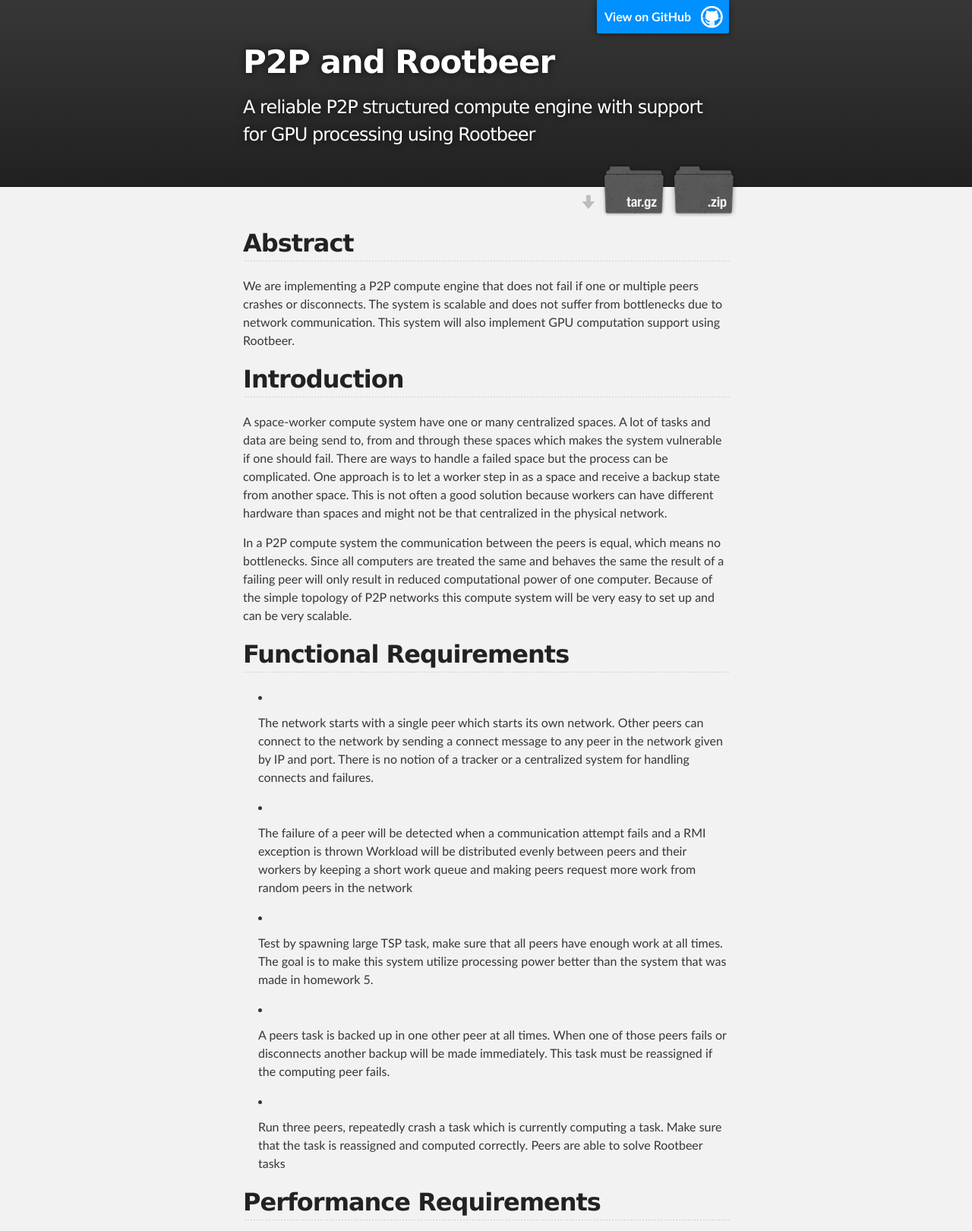
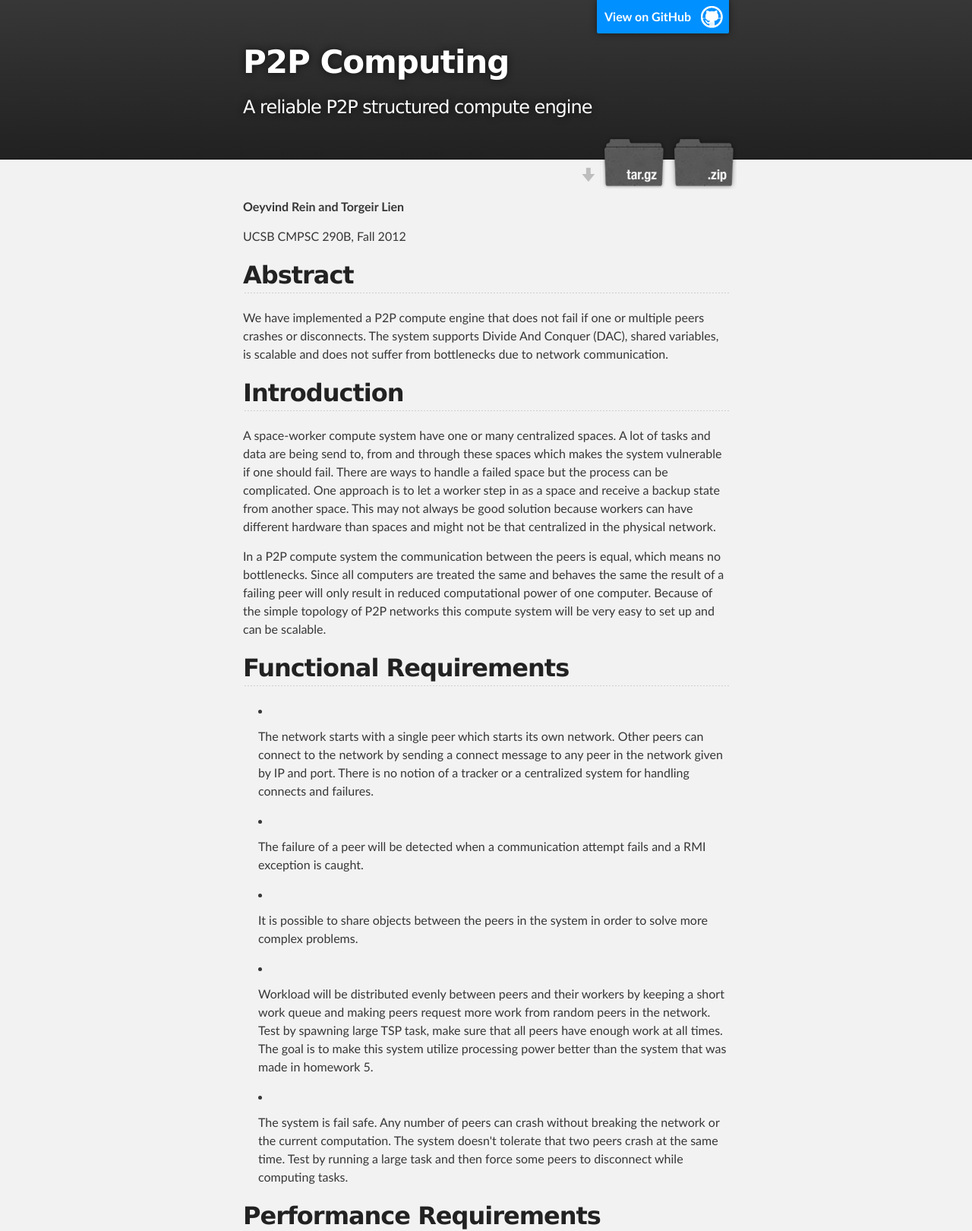
Before and after one commit to 290B/p2p, a plain HTML site: page index.html in a window 1280 px wide. Shown: the top 1620 px of the page at 76% size. Drawn offline with Linux system fonts and the light colour scheme.

```diff
--- a/index.html
+++ b/index.html
@@ -4,11 +4,11 @@
   <head>
     <meta charset='utf-8' />
     <meta http-equiv="X-UA-Compatible" content="chrome=1" />
-    <meta name="description" content="P2P and Rootbeer : A reliable P2P structured compute engine with support for GPU processing using Rootbeer " />
+    <meta name="description" content="P2P Computing : A reliable P2P structured compute engine" />
 
     <link rel="stylesheet" type="text/css" media="screen" href="stylesheets/stylesheet.css">
 
-    <title>P2P and Rootbeer</title>
+    <title>P2P Computing</title>
   </head>
 
   <body>
@@ -18,8 +18,8 @@
         <header class="inner">
           <a id="forkme_banner" href="https://github.com/290B/p2p">View on GitHub</a>
 
-          <h1 id="project_title">P2P and Rootbeer</h1>
-          <h2 id="project_tagline">A reliable P2P structured compute engine with support for GPU processing using Rootbeer </h2>
+          <h1 id="project_title">P2P Computing</h1>
+          <h2 id="project_tagline">A reliable P2P structured compute engine</h2>
 
             <section id="downloads">
               <a class="zip_download_link" href="https://github.com/290B/p2p/zipball/master">Download this project as a .zip file</a>
@@ -31,33 +31,37 @@
     <!-- MAIN CONTENT -->
     <div id="main_content_wrap" class="outer">
       <section id="main_content" class="inner">
-        <h2>Abstract</h2>
+        <p><strong>Oeyvind Rein and Torgeir Lien</strong></p>
 
-<p>We are implementing a P2P compute engine that does not fail if one or multiple peers crashes or disconnects. The system is scalable and does not suffer from bottlenecks due to network communication. This system will also implement GPU computation support using Rootbeer.</p>
+<p>UCSB CMPSC 290B, Fall 2012</p>
+
+<h2>Abstract</h2>
+
+<p>We have implemented a P2P compute engine that does not fail if one or multiple peers crashes or disconnects. The system supports Divide And Conquer (DAC), shared variables, is scalable and does not suffer from bottlenecks due to network communication. </p>
 
 <h2>Introduction</h2>
 
-<p>A space-worker compute system have one or many centralized spaces. A lot of tasks and data are being send to, from and through these spaces which makes the system vulnerable if one should fail. There are ways to handle a failed space but the process can be complicated. One approach is to let a worker step in as a space and receive a backup state from another space. This is not often a good solution because workers can have different hardware than spaces and might not be that centralized in the physical network. </p>
+<p>A space-worker compute system have one or many centralized spaces. A lot of tasks and data are being send to, from and through these spaces which makes the system vulnerable if one should fail. There are ways to handle a failed space but the process can be complicated. One approach is to let a worker step in as a space and receive a backup state from another space. This may not always be good solution because workers can have different hardware than spaces and might not be that centralized in the physical network. </p>
 
-<p>In a P2P compute system the communication between the peers is equal, which means no bottlenecks. Since all computers are treated the same and behaves the same the result of a failing peer will only result in reduced computational power of one computer. Because of the simple topology of P2P networks this compute system will be very easy to set up and can be very scalable.</p>
+<p>In a P2P compute system the communication between the peers is equal, which means no bottlenecks. Since all computers are treated the same and behaves the same the result of a failing peer will only result in reduced computational power of one computer. Because of the simple topology of P2P networks this compute system will be very easy to set up and can be scalable. </p>
 
 <h2>Functional Requirements</h2>
 
 <ul>
 <li><p>The network starts with a single peer which starts its own network. Other peers can connect to the network by sending a connect message to any peer in the network given by IP and port. There is no notion of a tracker or a centralized system for handling connects and failures.</p></li>
-<li><p>The failure of a peer will be detected when a communication attempt fails and a RMI exception is thrown
-Workload will be distributed evenly between peers and their workers by keeping a short work queue and making peers request more work from random peers in the network </p></li>
-<li><p>Test by spawning large TSP task, make sure that all peers have enough work at all times. The goal is to make this system utilize processing power better than the system that was made in homework 5.</p></li>
-<li><p>A peers task is backed up in one other peer at all times. When one of those peers fails or disconnects another backup will be made immediately. This task must be reassigned if the computing peer fails. </p></li>
-<li><p>Run three peers, repeatedly crash a task which is currently computing a task. Make sure that the task is reassigned and computed correctly.
-Peers are able to solve Rootbeer tasks</p></li>
+<li><p>The failure of a peer will be detected when a communication attempt fails and a RMI exception is caught.</p></li>
+<li><p>It is possible to share objects between the peers in the system in order to solve more complex problems.</p></li>
+<li><p>Workload will be distributed evenly between peers and their workers by keeping a short work queue and making peers request more work from random peers in the network. Test by spawning large TSP task, make sure that all peers have enough work at all times. The goal is to make this system utilize processing power better than the system that was made in homework 5.</p></li>
+<li><p>The system is fail safe. Any number of peers can crash without breaking the network or the current computation. The system doesn't tolerate that two peers crash at the same time. Test by running a large task and then force some peers to disconnect while computing tasks.</p></li>
 </ul><h2>Performance Requirements</h2>
 
 <p>The performance of the system will be tested by running three kinds of tasks; TSP, Mandelbrot and Fibonacci computations. The goal is that the peer to peer system should compute these tasks faster than what has been achieved in the homework tasks in the course. The performance of the homework compute system is well documented and should be easily comparable to the measurement from the peer to peer system. </p>
 
 <p>When we push the number of machines and cores in the network we expect to see better results than from the homework since the space became a bottle neck in the system. The peer to peer network has no such bottle neck and should be able to handle the massive amount of message passing better.</p>
 
-<h2>Key Technical Issues</h2>
+<ul>
+<li>A peers task is backed up in one other peer at all times. When one of those peers fails or disconnects another backup will be made immediately. This task must be reassigned if the computing peer fails. Test by running three peers, repeatedly crash a task which is currently computing a task. Make sure that the task is reassigned and computed correctly.</li>
+</ul><h2>Key Technical Issues</h2>
 
 <ul>
 <li><p>Making the system consistent when faced with failing machines and randomly disconnecting peers</p></li>
@@ -89,7 +93,7 @@ Peers are able to solve Rootbeer tasks</p></li>
     <!-- FOOTER  -->
     <div id="footer_wrap" class="outer">
       <footer class="inner">
-        <p class="copyright">P2P and Rootbeer maintained by <a href="https://github.com/290B">290B</a></p>
+        <p class="copyright">P2P Computing maintained by <a href="https://github.com/290B">290B</a></p>
         <p>Published with <a href="http://pages.github.com">GitHub Pages</a></p>
       </footer>
     </div>
```
Also changed, not shown: params.json (+1 -1 lines).
